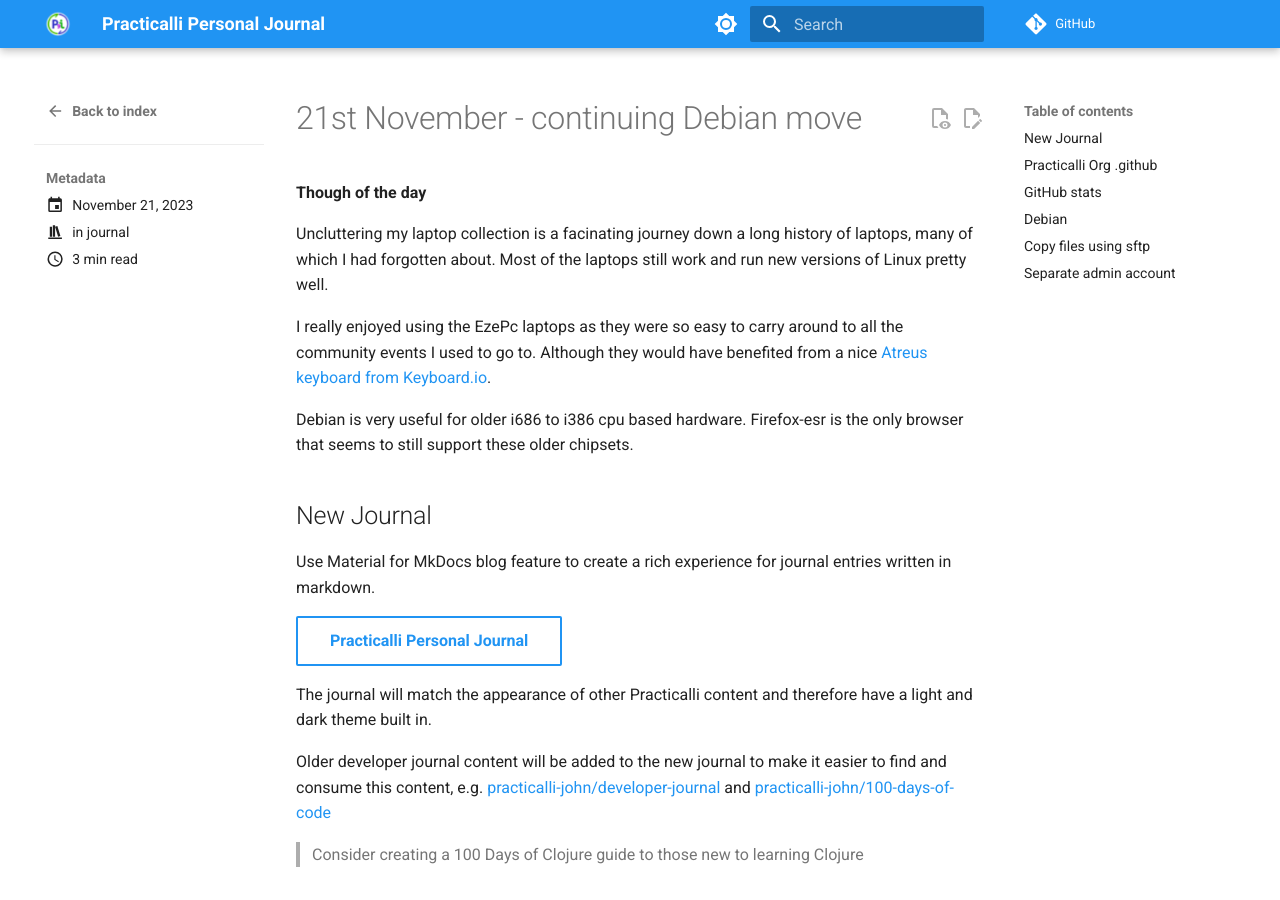
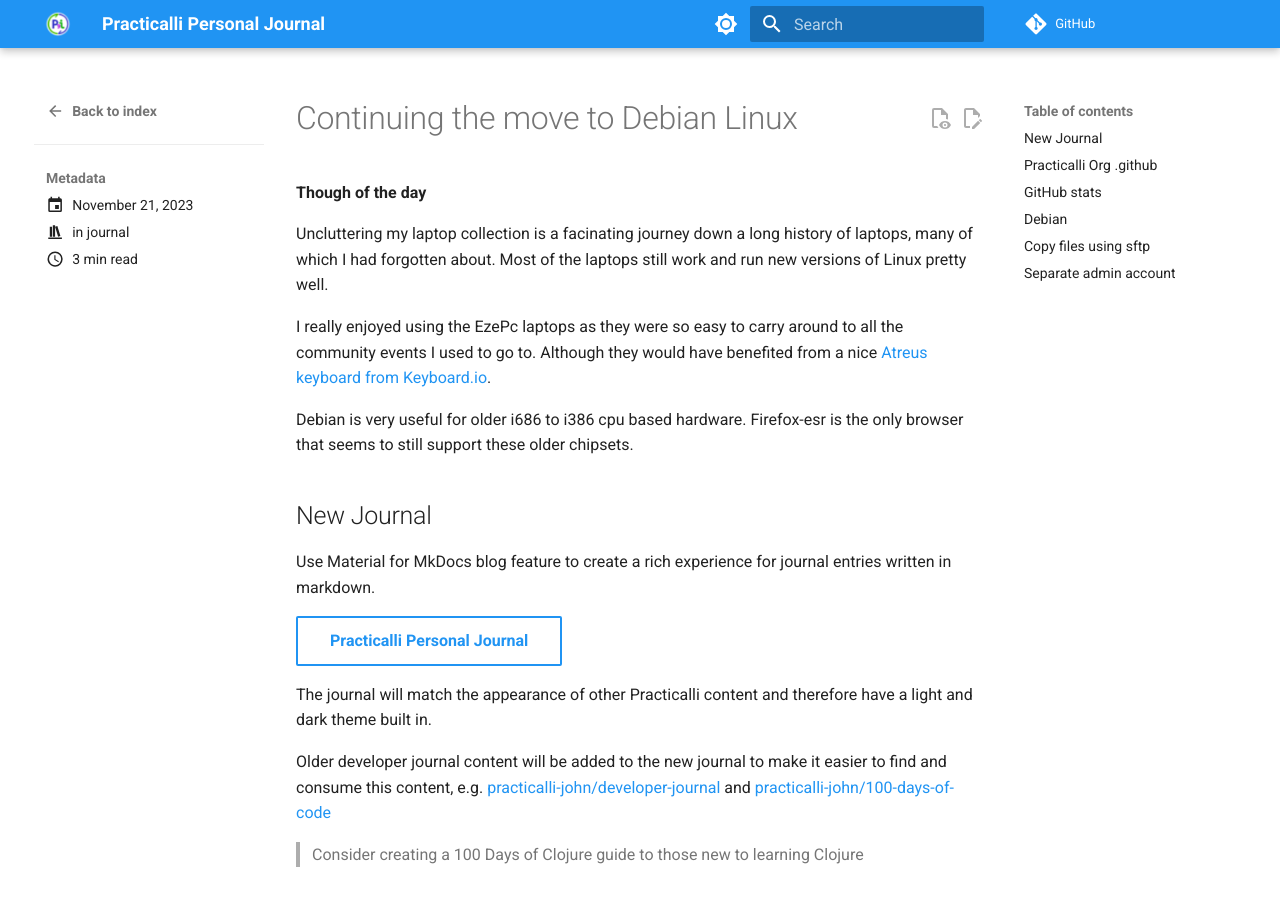
Before and after one commit to practicalli/personal-journal, an MkDocs documentation site: the page built from docs/posts/2023/november-21.md, in a window 1280 px wide and 900 px high. Built offline with MkDocs 1.6.1 and Material for MkDocs 9.7.7, drawn with Linux system fonts in a browser that asks for light colours; comment, search, counter and statistics services are not loaded.

Commit message:
post: updated naming scheme and corrected date
Using month name followed by day as file name for each post

```diff
--- a/docs/posts/2023/11-22.md
+++ b/docs/posts/2023/november-21.md
@@ -1,5 +1,5 @@
 ---
-title: "21st November - continuing Debian move"
+title: "Continuing the move to Debian Linux"
 date: 2023-11-21
 categories:
   - journal
@@ -13,6 +13,7 @@ I really enjoyed using the EzePc laptops as they were so easy to carry around to
 
 Debian is very useful for older i686 to i386 cpu based hardware.  Firefox-esr is the only browser that seems to still support these older chipsets.
 
+<!-- more -->
 
 ## New Journal
 
```
Also changed, not shown: CHANGELOG.md (+3 -0 lines).
